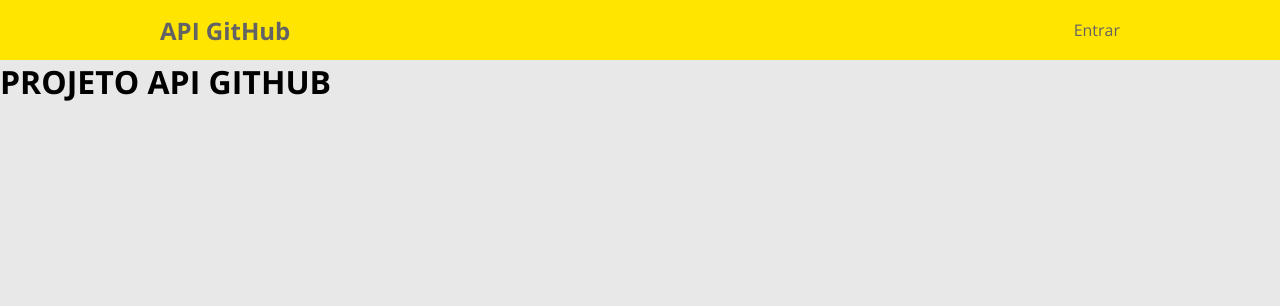
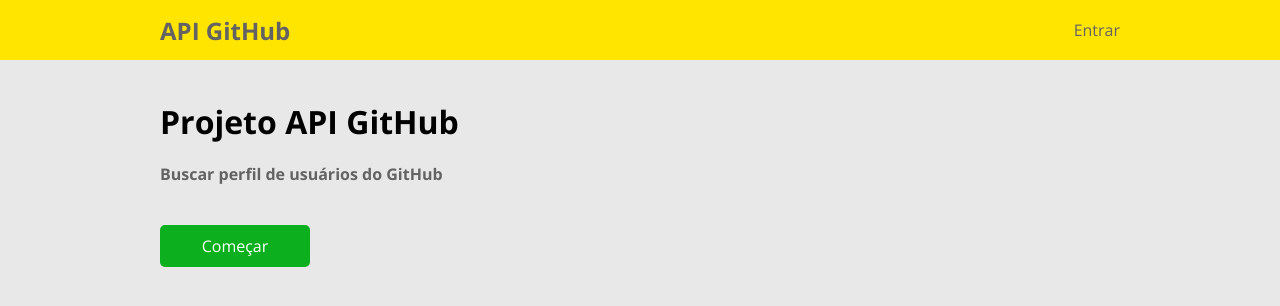
Before and after one commit to auriceliof/pessoal-ProjApiGitHub, a React (Vite) app in the folder frontend/: page / in a window 1280 px wide. Shown: the top 306 px of the page. Built offline with nearby package versions, Linux system fonts and the light colour scheme.

Commit message:
PAGINA HOME

```diff
--- a/frontend/src/App.tsx
+++ b/frontend/src/App.tsx
@@ -1,12 +1,13 @@
 import "./App.css";
 import Header from "./components/Header";
+import Home from "./pages/Home";
 
 function App() {
 
   return (
     <>
       <Header />
-      <h1>PROJETO API GITHUB</h1>
+      <Home />
     </>
 
   );
--- a/frontend/src/index.css
+++ b/frontend/src/index.css
@@ -55,8 +55,16 @@
   margin-bottom: 20px;
 }
 
+.pag-mb40 {
+  margin-bottom: 40px;
+}
+
 .pag-mt20 {
   margin-top: 20px;
+}
+
+.pag-mt40 {
+  margin-top: 40px;
 }
 
 .pag-section-title {
--- /dev/null
+++ b/frontend/src/pages/Home/index.tsx
@@ -0,0 +1,18 @@
+import './styles.css';
+
+export default function Home() {
+
+    return (
+        <div className="pag-container ">
+            <div className="pag-mb20 pag-mt40">
+                <h1>Projeto API GitHub</h1>
+            </div>
+            <div className="pag-mb40 pag-home-content">
+                <h4>Buscar perfil de usuários do GitHub</h4>
+            </div>
+            <div>
+                <button className='pag-home-btn'>Começar</button>
+            </div>
+        </div>
+    );
+}
--- /dev/null
+++ b/frontend/src/pages/Home/styles.css
@@ -0,0 +1,14 @@
+.pag-home-content{
+    color: var(--pag-color-font-primary);
+}
+
+.pag-home-btn {
+    font-size: 16px;
+    background-color: var(--pag-color-btn-primary);
+    color: var(--pag-color-font-tertiary);
+    width: 150px;
+    padding: 10px;
+    border: none;
+    border-radius: 5px;
+    cursor: pointer;
+}
```
